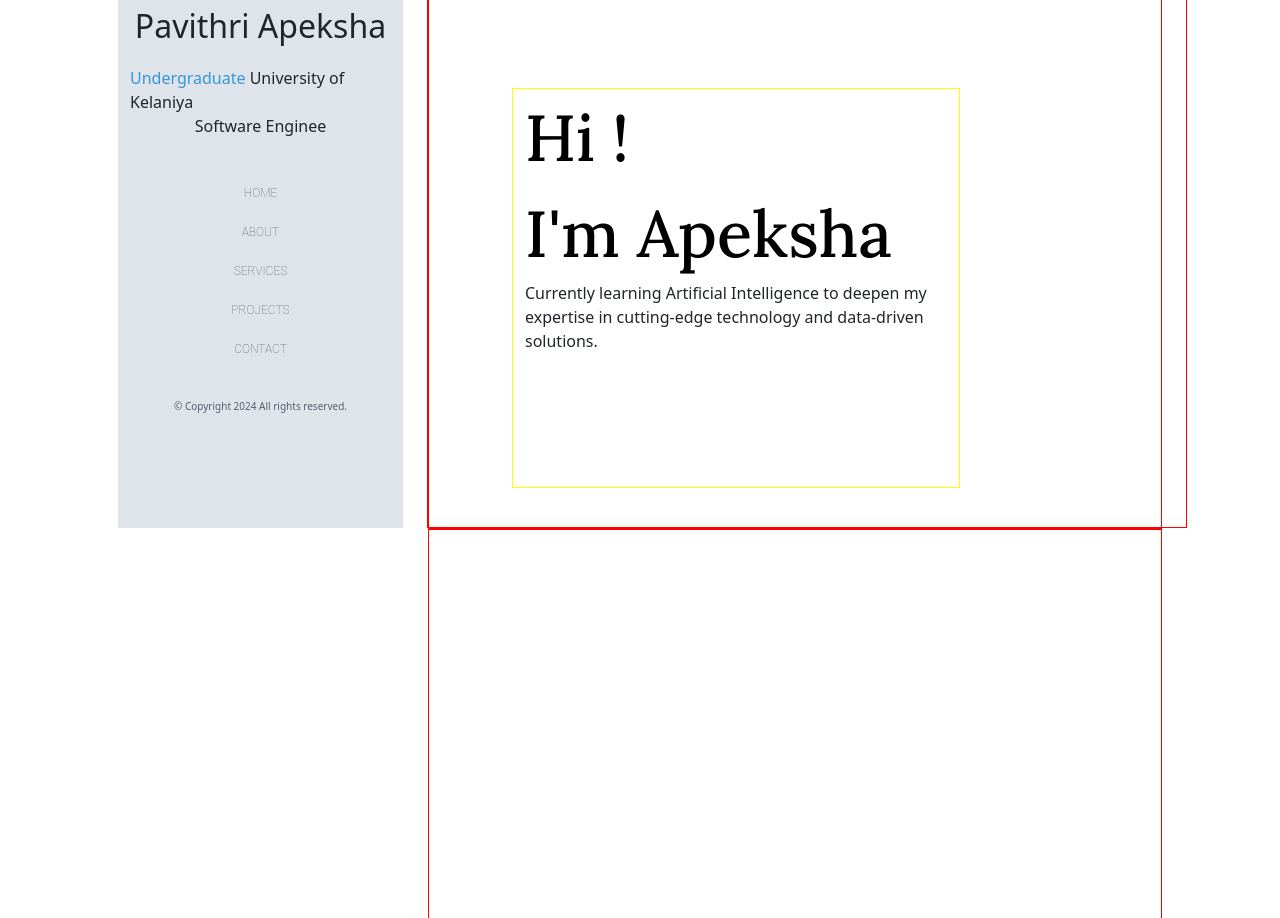
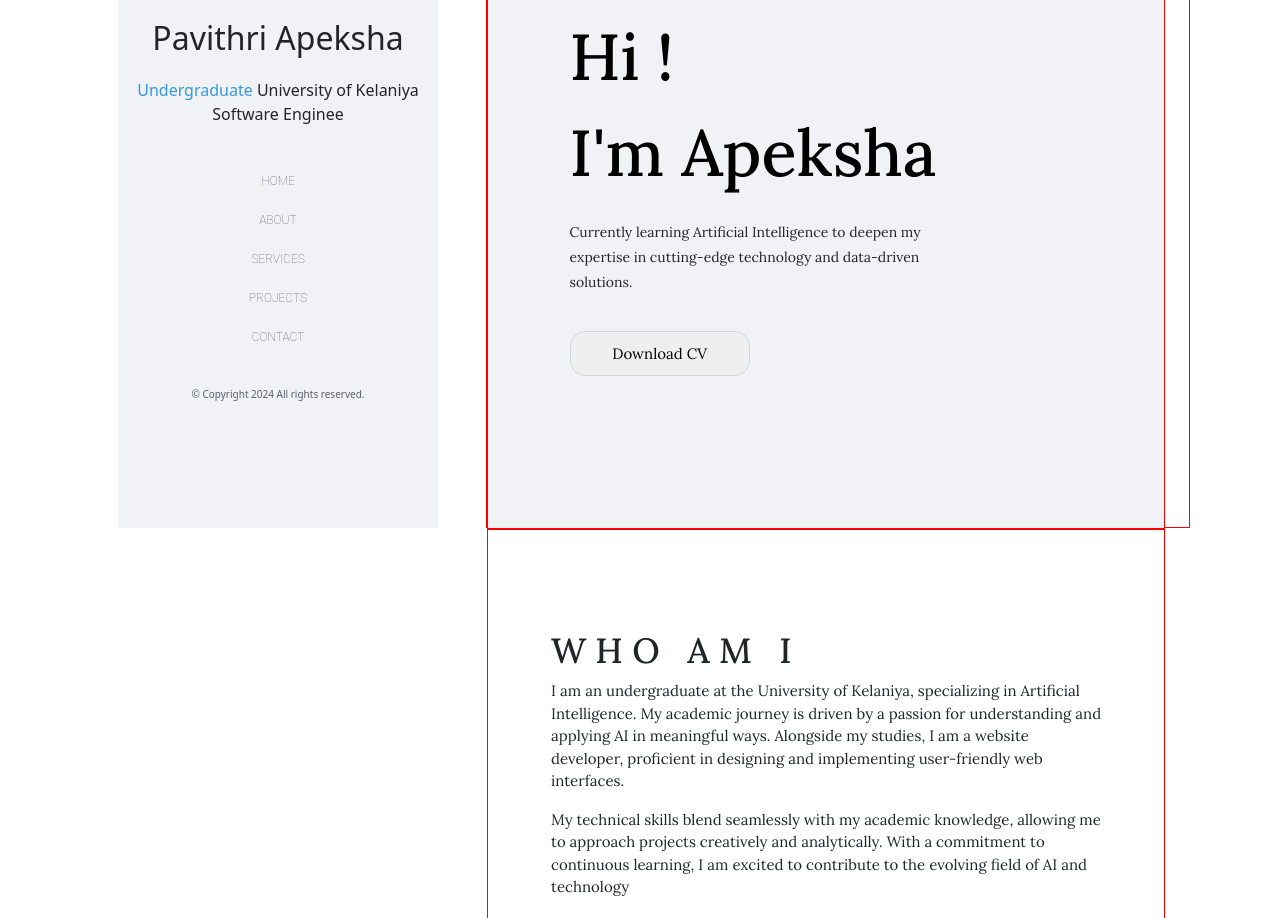
Before and after one commit to Pavithri-Apeksha/Portfolio-Apeksha, a plain HTML site: page index.html in a window 1280 px wide. Shown: the part 272-1190 px from the top of the page. Drawn offline with nearby package versions, Linux system fonts and the light colour scheme.

Commit message:
Content update

```diff
--- a/index.html
+++ b/index.html
@@ -30,18 +30,25 @@
                     <div class="page-end">&copy;  Copyright 2024 All rights reserved.</div>
                 </div>
             </div>
-            <div class="col-md-8 mx-auto right-slider">
-                <div class="row details home-container">
+            <div class="mx-auto right-slider">
+                <div class="row details home-container" id="home">
                     <div class="my-details">
                         <h1>Hi !</h1>
                         <h1>I'm Apeksha</h1>
                         <p>Currently learning Artificial Intelligence to deepen my expertise in cutting-edge technology and data-driven solutions.</p>
+                        <button>Download CV</button>
                     </div>
                 </div>
-                <div class="row details about-container"></div>
-                <div class="row details servise-container"></div>
-                <div class="row details project-container"></div>
-                <div class="row details contact-container"></div>
+                <div class="row details about-container">
+                    <div class="about-details" id="about">
+                        <h1>W H O &nbsp; A M &nbsp; I</h1>
+                        <p>I am an undergraduate at the University of Kelaniya, specializing in Artificial Intelligence. My academic journey is driven by a passion for understanding and applying AI in meaningful ways. Alongside my studies, I am a website developer, proficient in designing and implementing user-friendly web interfaces.</p>
+                        <p> My technical skills blend seamlessly with my academic knowledge, allowing me to approach projects creatively and analytically. With a commitment to continuous learning, I am excited to contribute to the evolving field of AI and technology </p>
+                    </div>
+                </div>
+                <div class="row details servise-container" id="service"></div>
+                <div class="row details project-container" id="project"></div>
+                <div class="row details contact-container" id="contact"></div>
             </div>
         </div>
     </div>
--- a/main.css
+++ b/main.css
@@ -1,14 +1,12 @@
 @import url('https://fonts.googleapis.com/css2?family=Lora:ital,wght@0,400..700;1,400..700&display=swap');
-.container{
-    height: 100vh;
-}
 .left-slider{
     height: 100vh;
-    background-color: #dfe4ea;
+    background-color: #f1f2f6;
     display: flex;
     justify-content: center;
     flex-direction: column;
     align-items: center;
+    position: fixed;
 }
 .profile-image{
     width: 180px;
@@ -59,6 +57,9 @@
 .right-slider{
     border: 1px red solid;
     height: 100vh;
+    width: 55vw;
+    position: absolute;
+    left: 38%;
 }
 .page-end{
     display: flex;
@@ -77,14 +78,14 @@
 }
 .home-container{
     display: flex;
+    background-color: #f1f2f6;
 }
 .my-details{
     height: 50%;
-    width: 35%;
+    width: 60%;
     position: absolute;
-    top: 45%;
-    left: 40%;
-    border: 1px solid yellow;
+    top: 35%;
+    left: 10%;
 }
 .my-details h1{
     color: black;
@@ -94,3 +95,37 @@
     font-size: 65px;
     padding-top: 10px;
 }
+.my-details p{
+    padding-top: 20px;
+    font-family: "Lora", serif;
+    font-optical-sizing: auto;
+    font-style: normal;
+    font-size: 14px;
+    line-height: 25px;
+}
+.my-details button{
+    margin-top: 20px;
+    width: 180px;
+    height: 45px;
+    border: 1px solid #ced6e0;
+    border-radius: 15px;
+    font-size: 15px;
+    font-family: "Lora", serif;
+    font-optical-sizing: auto;
+    font-style: normal;
+}
+.my-details button:hover{
+    background-color: #ced6e0;
+}
+.about-details{
+    width: 85%;
+    font-size: 15px;
+    font-family: "Lora", serif;
+    font-optical-sizing: auto;
+    font-style: normal;
+    margin-top: 50px;
+}
+.about-details h1{
+    margin-top: 50px;
+    font-size: 35px;
+}
```
